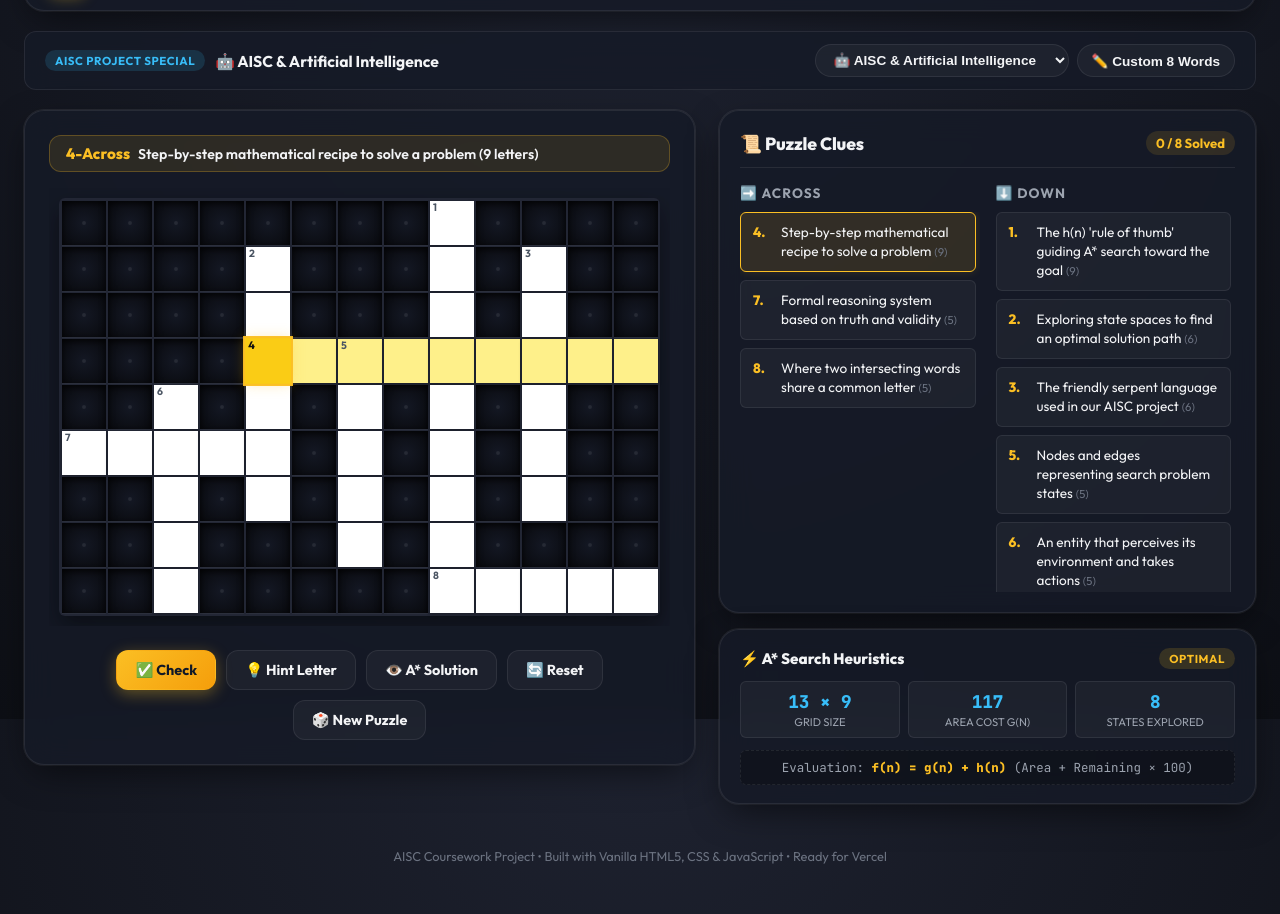
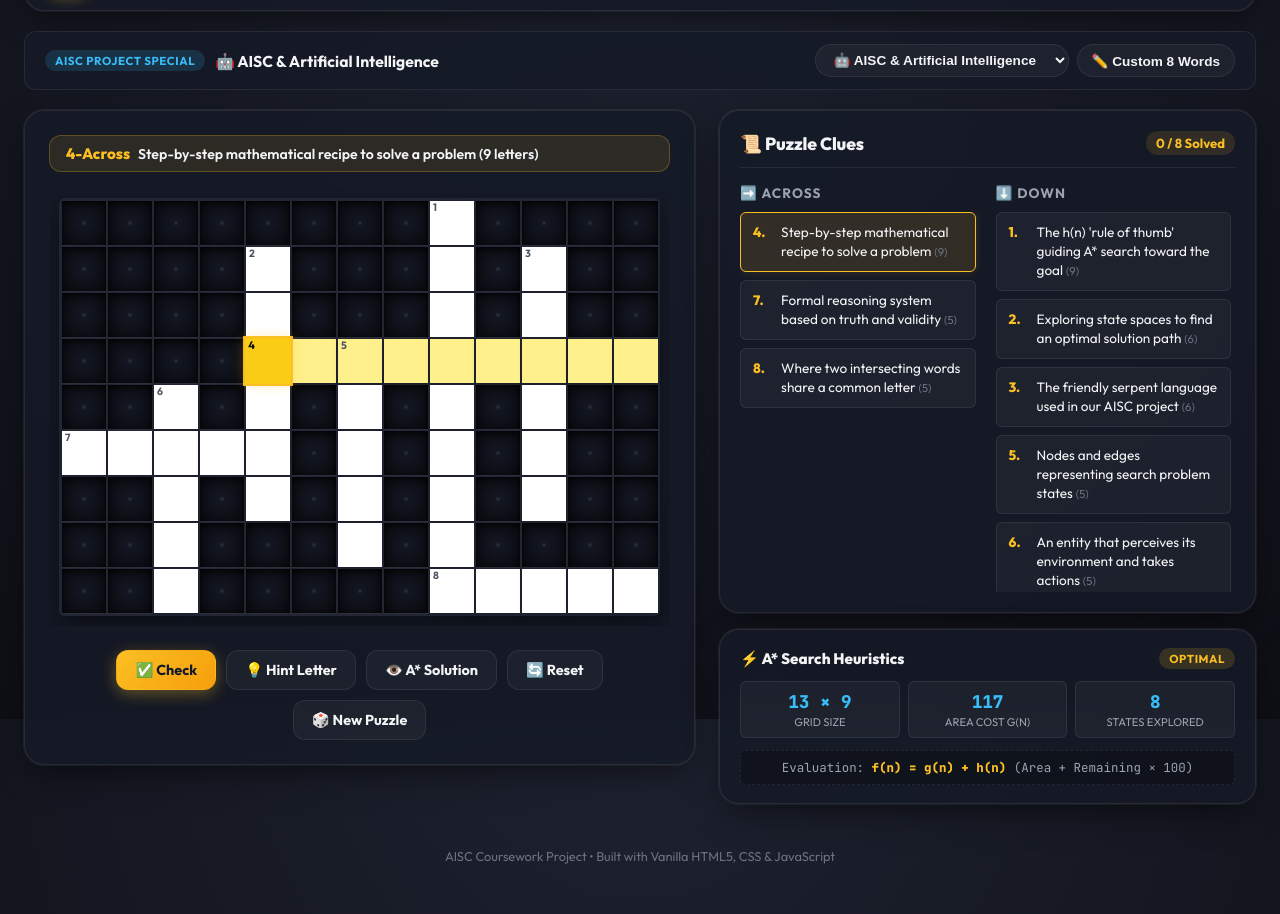
Before and after one commit to devanshee13/crossword-game, a plain HTML site: page index.html in a window 1280 px wide. Shown: the part 81-995 px from the top of the page. Drawn offline with Linux system fonts and the light colour scheme.

Commit message:
Remove Ready for Vercel from footer

```diff
--- a/index.html
+++ b/index.html
@@ -194,7 +194,7 @@
 
     <!-- Footer -->
     <footer>
-      <p>AISC Coursework Project • Built with Vanilla HTML5, CSS &amp; JavaScript • Ready for Vercel</p>
+      <p>AISC Coursework Project • Built with Vanilla HTML5, CSS &amp; JavaScript</p>
     </footer>
   </div>
 
```
